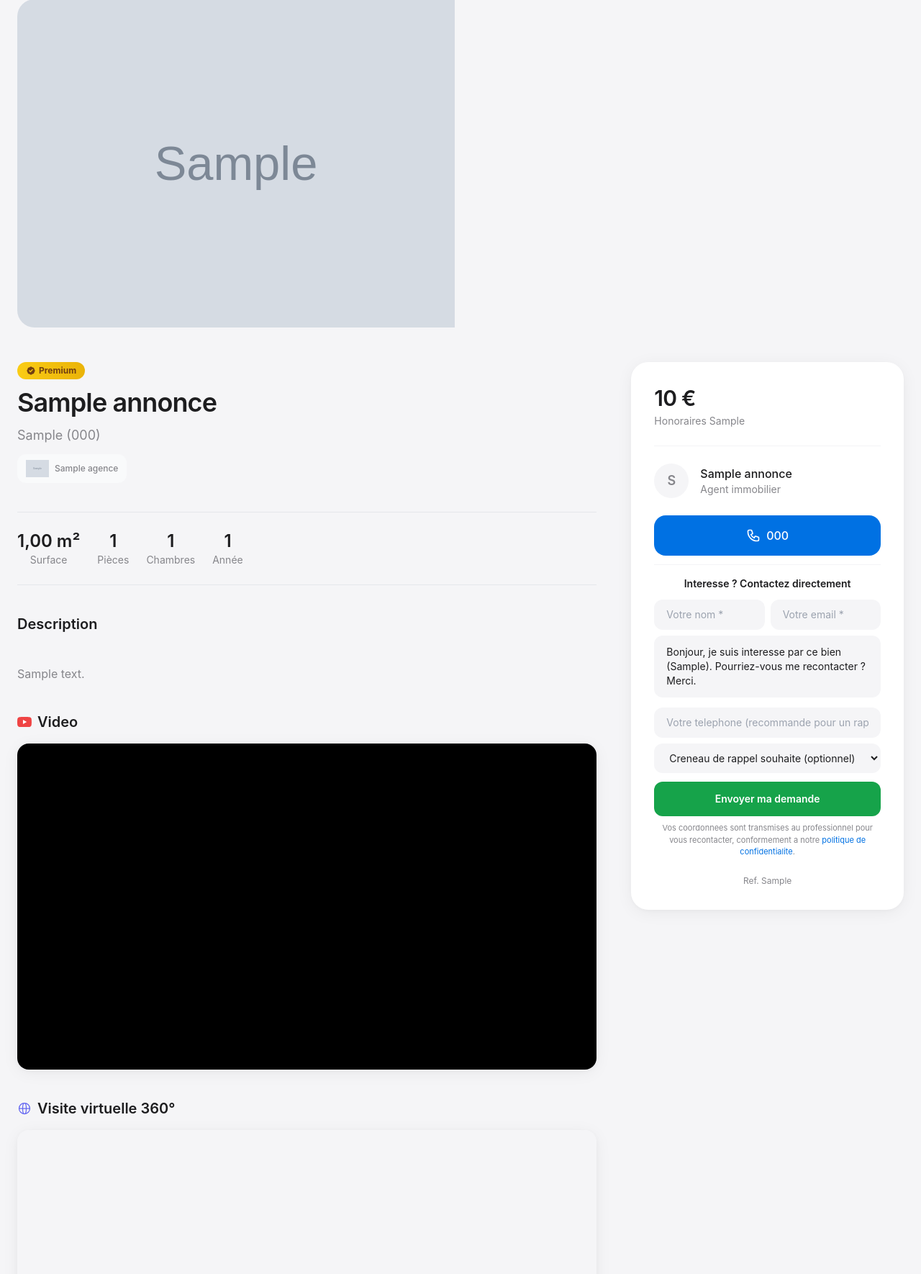
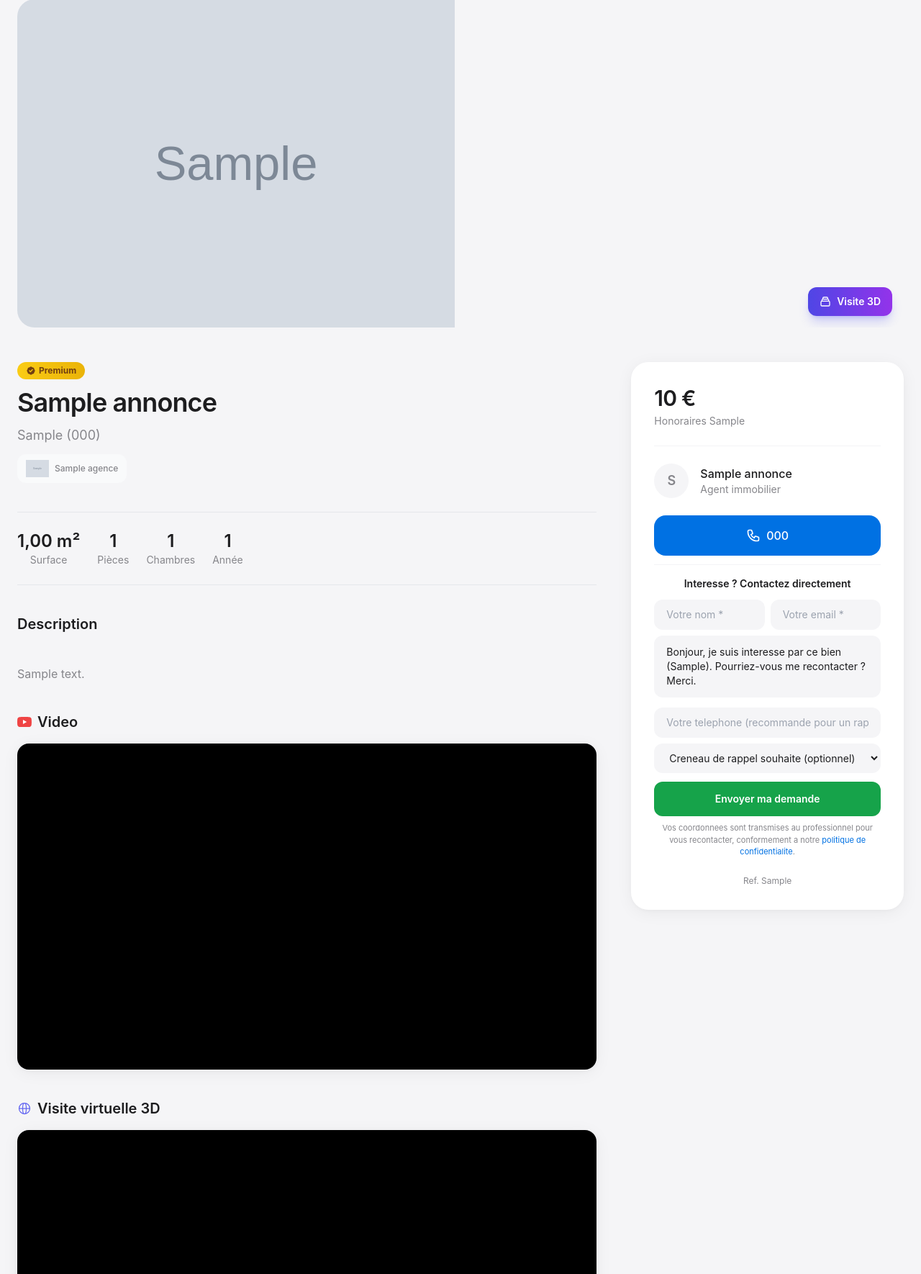
Before and after one commit to CharlT24/social-immo, a Django app: a page that uses templates/listings/listing_detail.html in a window 1280 px wide. Shown: the part 150-1920 px from the top of the page at 72% size. Run offline with Django 5.2, Linux system fonts and the light colour scheme; tables that the repository leaves empty hold one stand-in row (values such as "Sample post"); grey boxes marked "Sample" are stand-in pictures; parts of the project's set-up code (start-up, migrations or seed data) failed here and were passed over.

Commit message:
Visite virtuelle 3D Matterport : integration ouverte a tous
Le champ visite_virtuelle_url existait mais etait bride (option agence) et
l'embed Matterport n'etait pas formate. Desormais :
- Propriete visite_virtuelle_embed_url : normalise les liens Matterport
  (show/?m= et /models/ -> embed jouable &play=1) ; Kuula/360 passent tels quels
- Affichage debride (particuliers ET agences), iframe avec fullscreen + VR
  (allow xr-spatial-tracking, gyroscope, accelerometer)
- Bouton 'Visite 3D' proeminent dans la galerie (remplace le Ken Burns quand
  une visite 3D existe) + badge 'Visite 3D' sur les cartes
- Champ visite 3D ajoute au depot particulier (lien Matterport a coller)

Note: Matterport reconstruit la 3D sur SES serveurs (capture via leur app) ;
Social Immo integre la visite hebergee. Pas de reconstruction sur o2switch.

Tests: +4 (embed normalise show/models, pas de 3D par defaut, affichage fiche,
depot particulier). 98 tests OK.

Co-Authored-By: Claude Opus 4.8 <noreply@anthropic.com>
Claude-Session: https://claude.ai/code/session_01XNSh4pjwCSwrV9t1DYEoEA

```diff
--- a/listings/forms.py
+++ b/listings/forms.py
@@ -305,8 +305,13 @@ class ParticulierAnnonceForm(forms.ModelForm):
             'nb_pieces', 'nb_chambres', 'surface', 'surface_terrain',
             'dpe_etiquette_conso', 'dpe_valeur_conso',
             'dpe_etiquette_ges', 'dpe_valeur_ges',
+            'visite_virtuelle_url',
         ]
         widgets = {
+            'visite_virtuelle_url': forms.URLInput(attrs={
+                'class': PART_INPUT,
+                'placeholder': 'Lien Matterport / visite 3D (https://my.matterport.com/show/?m=...)'
+            }),
             'titre': forms.TextInput(attrs={
                 'class': PART_INPUT,
                 'placeholder': 'Ex: Appartement 3 pieces lumineux centre-ville'
--- a/listings/models.py
+++ b/listings/models.py
@@ -226,6 +226,24 @@ class Annonce(models.Model):
         if m:
             return f'https://player.vimeo.com/video/{m.group(1)}'
         return url
+
+    @property
+    def visite_virtuelle_embed_url(self):
+        """URL d'integration de la visite 3D. Normalise les liens Matterport
+        (partage -> embed jouable) ; renvoie tel quel pour Kuula/my360/etc."""
+        import re
+        url = (self.visite_virtuelle_url or '').strip()
+        if not url:
+            return ''
+        m = re.search(r'matterport\.com/(?:show/\?m=|models/)([A-Za-z0-9]+)', url)
+        if m:
+            return f'https://my.matterport.com/show/?m={m.group(1)}&play=1'
+        return url
+
+    @property
+    def a_visite_3d(self):
+        """True si une visite virtuelle 3D est disponible (badge, bouton)."""
+        return bool((self.visite_virtuelle_url or '').strip())
 
     @property
     def honoraires_charge_acquereur(self):
--- a/templates/listings/includes/carte_annonce.html
+++ b/templates/listings/includes/carte_annonce.html
@@ -38,6 +38,12 @@ Parametres :
             </span>
             {% elif seuil_nouveau and annonce.created_at >= seuil_nouveau %}
             <span class="bg-emerald-500 text-white text-[11px] font-bold px-2.5 py-1 rounded-full shadow-sm">Nouveau</span>
+            {% endif %}
+            {% if annonce.a_visite_3d %}
+            <span class="bg-gradient-to-r from-indigo-600 to-purple-600 text-white text-[11px] font-bold px-2.5 py-1 rounded-full shadow-sm flex items-center gap-1">
+                <svg class="w-3 h-3" fill="none" stroke="currentColor" viewBox="0 0 24 24"><path stroke-linecap="round" stroke-linejoin="round" stroke-width="2.5" d="M19 11H5m14 0a2 2 0 012 2v6a2 2 0 01-2 2H5a2 2 0 01-2-2v-6a2 2 0 012-2m14 0V9a2 2 0 00-2-2M5 11V9a2 2 0 012-2m0 0V5a2 2 0 012-2h6a2 2 0 012 2v2"/></svg>
+                Visite 3D
+            </span>
             {% endif %}
             {% if annonce.badge_premium %}
             <span class="bg-gradient-to-r from-yellow-400 to-yellow-500 text-yellow-900 text-[11px] font-bold px-2.5 py-1 rounded-full shadow-sm flex items-center gap-1">
--- a/templates/listings/listing_detail.html
+++ b/templates/listings/listing_detail.html
@@ -91,7 +91,12 @@
         </div>
         {% endfor %}
         <div class="absolute bottom-4 right-4 flex items-center gap-2">
-            {% if annonce.photos.count >= 2 %}
+            {% if annonce.a_visite_3d %}
+            <button onclick="document.getElementById('visite-3d').scrollIntoView({behavior:'smooth'})" class="bg-gradient-to-r from-indigo-600 to-purple-600 text-white text-sm font-semibold px-4 py-2.5 rounded-xl shadow-lg shadow-indigo-500/30 hover:from-indigo-500 hover:to-purple-500 hover:-translate-y-0.5 transition-all flex items-center gap-2">
+                <svg class="w-4 h-4" fill="none" stroke="currentColor" viewBox="0 0 24 24"><path stroke-linecap="round" stroke-linejoin="round" stroke-width="2" d="M19 11H5m14 0a2 2 0 012 2v6a2 2 0 01-2 2H5a2 2 0 01-2-2v-6a2 2 0 012-2m14 0V9a2 2 0 00-2-2M5 11V9a2 2 0 012-2m0 0V5a2 2 0 012-2h6a2 2 0 012 2v2M7 7h10"/></svg>
+                Visite 3D
+            </button>
+            {% elif annonce.photos.count >= 2 %}
             <button onclick="openVisite()" class="bg-gradient-to-r from-indigo-600 to-purple-600 text-white text-sm font-semibold px-4 py-2.5 rounded-xl shadow-lg shadow-indigo-500/30 hover:from-indigo-500 hover:to-purple-500 hover:-translate-y-0.5 transition-all flex items-center gap-2">
                 <svg class="w-4 h-4" fill="none" stroke="currentColor" viewBox="0 0 24 24"><path stroke-linecap="round" stroke-linejoin="round" stroke-width="2" d="M14.752 11.168l-3.197-2.132A1 1 0 0010 9.87v4.263a1 1 0 001.555.832l3.197-2.132a1 1 0 000-1.664z"/><path stroke-linecap="round" stroke-linejoin="round" stroke-width="2" d="M21 12a9 9 0 11-18 0 9 9 0 0118 0z"/></svg>
                 Pre-visiter
@@ -193,16 +198,19 @@
             </div>
             {% endif %}
 
-            <!-- Visite virtuelle (si option activee et URL renseignee) -->
-            {% if agence_opts.visite_virtuelle and annonce.visite_virtuelle_url %}
-            <div>
+            <!-- Visite virtuelle 3D (Matterport / 360) — ouverte a tous -->
+            {% if annonce.a_visite_3d %}
+            <div id="visite-3d">
                 <h2 class="text-xl font-semibold mb-4 flex items-center gap-2">
                     <svg class="w-5 h-5 text-indigo-500" fill="none" stroke="currentColor" viewBox="0 0 24 24"><path stroke-linecap="round" stroke-linejoin="round" stroke-width="1.5" d="M21 12a9 9 0 01-9 9m9-9a9 9 0 00-9-9m9 9H3m9 9a9 9 0 01-9-9m9 9c1.657 0 3-4.03 3-9s-1.343-9-3-9m0 18c-1.657 0-3-4.03-3-9s1.343-9 3-9m-9 9a9 9 0 019-9"/></svg>
-                    Visite virtuelle 360°
+                    Visite virtuelle 3D
                 </h2>
-                <div class="rounded-2xl overflow-hidden shadow-apple aspect-video">
-                    <iframe src="{{ annonce.visite_virtuelle_url }}" class="w-full h-full" frameborder="0" allowfullscreen></iframe>
+                <div class="rounded-2xl overflow-hidden shadow-apple aspect-video bg-black">
+                    <iframe src="{{ annonce.visite_virtuelle_embed_url }}" class="w-full h-full"
+                            frameborder="0" allowfullscreen
+                            allow="xr-spatial-tracking; gyroscope; accelerometer; fullscreen; vr"></iframe>
                 </div>
+                <p class="text-xs text-apple-gray mt-2">Deplacez-vous librement dans le logement. Cliquez sur l'icone plein ecran pour une immersion totale.</p>
             </div>
             {% endif %}
 
```
Also changed, not shown: listings/tests.py (+44 -0 lines), templates/listings/particulier_creer_annonce.html (+12 -0 lines).
